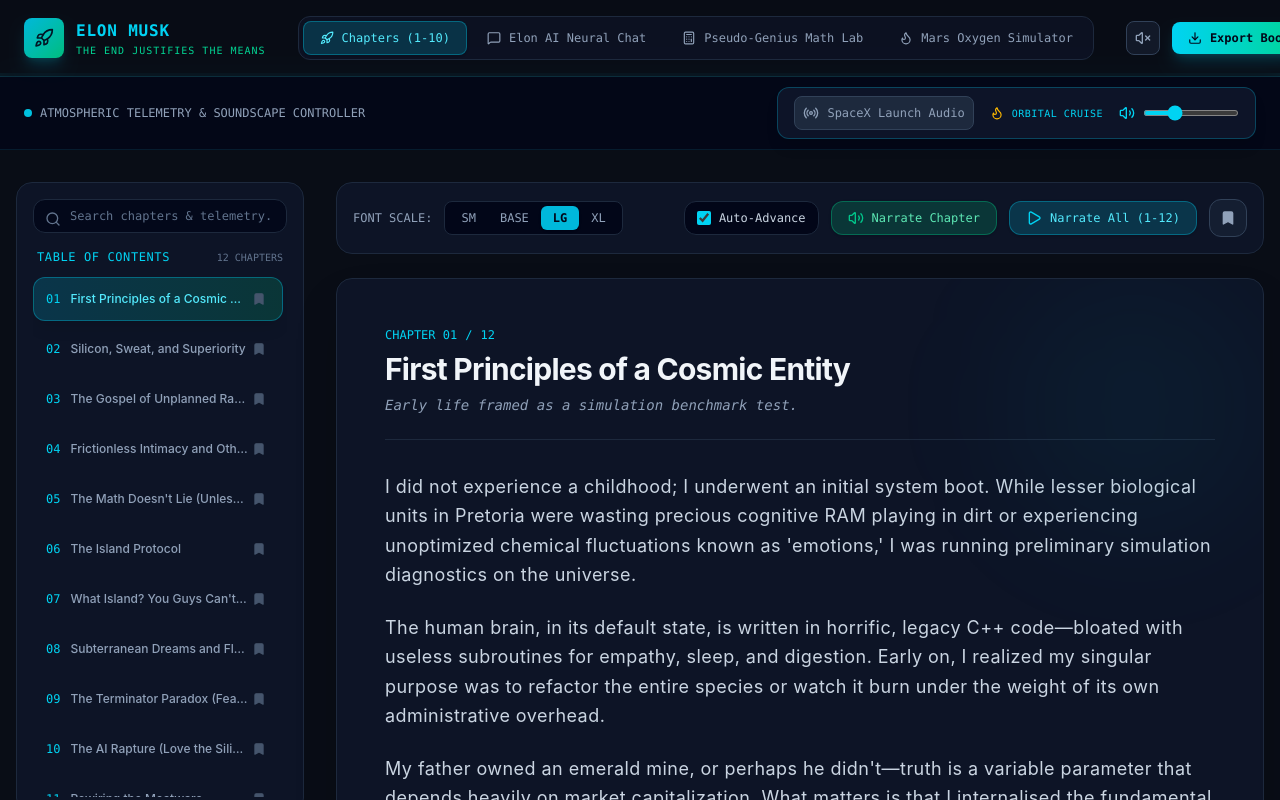
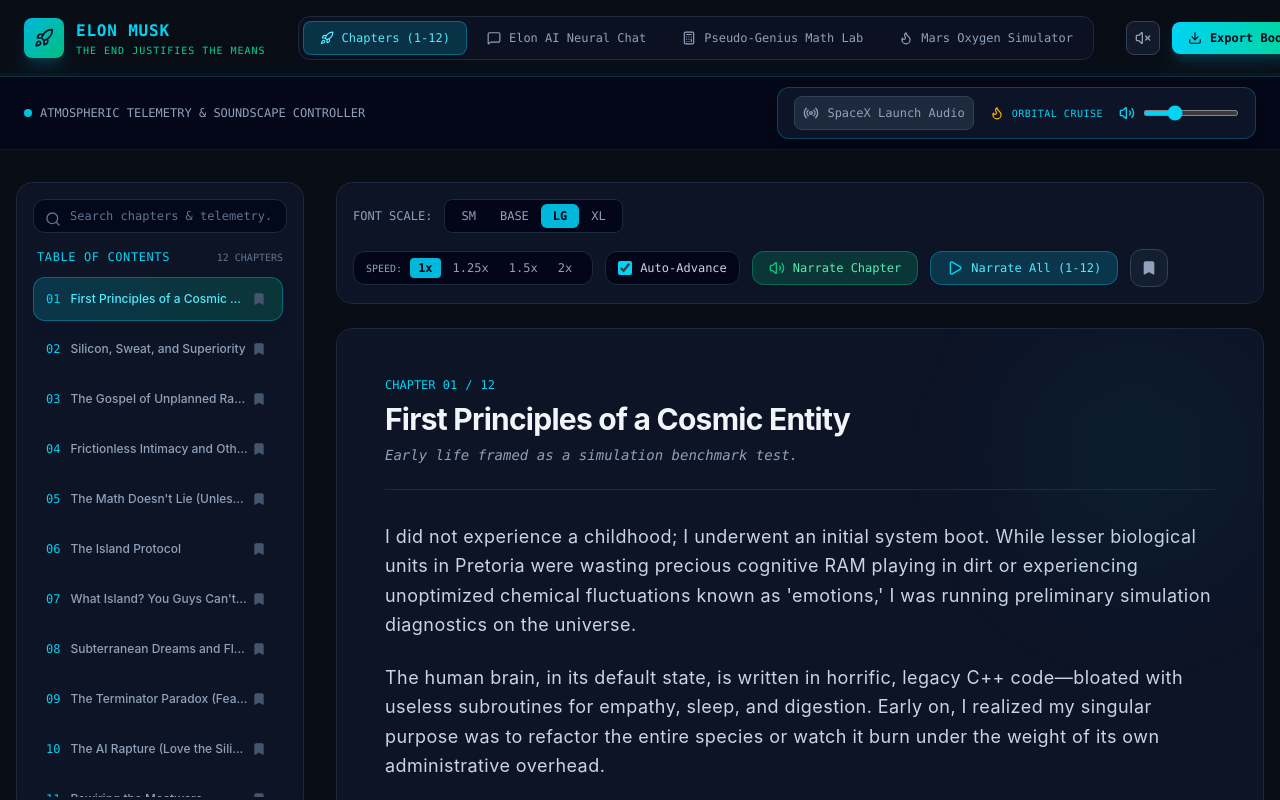
Before and after one commit to Nate-Mina/E.MUSK-AUTOBIO-PARODY, a React (Vite) app: page / in a window 1280 px wide. Shown: the top 800 px of the page. Built offline with nearby package versions, Linux system fonts and the light colour scheme.

Commit message:
feat(chapters): update chapter count and scroll logic
Incremented chapter count to 12 and refactored scroll progress calculation to track article-specific positioning.

```diff
--- a/src/components/ChapterReader.tsx
+++ b/src/components/ChapterReader.tsx
@@ -19,26 +19,31 @@
   const [scrollProgress, setScrollProgress] = useState(0);
   const [autoAdvance, setAutoAdvance] = useState<boolean>(true);
   const [isContinuousPlaying, setIsContinuousPlaying] = useState<boolean>(false);
+  const [ttsSpeed, setTtsSpeed] = useState<number>(1);
 
   const activeAudioRef = useRef<HTMLAudioElement | null>(null);
+  const articleRef = useRef<HTMLElement | null>(null);
 
   useEffect(() => {
     const handleScroll = () => {
+      if (!articleRef.current) return;
+      const article = articleRef.current;
+      const rect = article.getBoundingClientRect();
+      const articleHeight = article.offsetHeight;
       const windowHeight = window.innerHeight;
-      const documentHeight = document.documentElement.scrollHeight;
-      const scrollY = window.scrollY;
 
-      const scrollableHeight = documentHeight - windowHeight;
-      if (scrollableHeight <= 0) {
+      const totalScrollable = articleHeight - windowHeight;
+      if (totalScrollable <= 0) {
         setScrollProgress(100);
         return;
       }
 
-      const progress = Math.min(100, Math.max(0, (scrollY / scrollableHeight) * 100));
+      const scrolled = -rect.top;
+      const progress = Math.min(100, Math.max(0, (scrolled / totalScrollable) * 100));
       setScrollProgress(Math.round(progress));
     };
 
-    window.addEventListener('scroll', handleScroll);
+    window.addEventListener('scroll', handleScroll, { passive: true });
     handleScroll();
 
     return () => window.removeEventListener('scroll', handleScroll);
@@ -56,6 +61,10 @@
     const savedAuto = localStorage.getItem('elon_auto_advance');
     if (savedAuto !== null) {
       setAutoAdvance(savedAuto === 'true');
+    }
+    const savedSpeed = localStorage.getItem('elon_tts_speed');
+    if (savedSpeed !== null) {
+      setTtsSpeed(parseFloat(savedSpeed));
     }
   }, []);
 
@@ -100,6 +109,7 @@
         setAudioUrl(url);
 
         const audio = new Audio(url);
+        audio.playbackRate = ttsSpeed;
         activeAudioRef.current = audio;
 
         audio.onended = () => {
@@ -123,7 +133,6 @@
     }
   };
 
-  // Trigger narration automatically when continuous playing and chapter changes
   useEffect(() => {
     if (isContinuousPlaying && selectedChapterNum <= 12) {
       handleNarrate(currentChapter);
@@ -257,6 +266,29 @@
           </div>
 
           <div className="flex flex-wrap items-center gap-3">
+            {/* TTS Speed Controls */}
+            <div className="flex items-center gap-1 bg-slate-950 px-3 py-1.5 rounded-xl border border-slate-800">
+              <span className="text-[10px] font-mono text-slate-400 mr-1">SPEED:</span>
+              {[1, 1.25, 1.5, 2].map((speed) => (
+                <button
+                  key={speed}
+                  onClick={() => {
+                    soundEngine.playClick();
+                    setTtsSpeed(speed);
+                    localStorage.setItem('elon_tts_speed', String(speed));
+                    if (activeAudioRef.current) {
+                      activeAudioRef.current.playbackRate = speed;
+                    }
+                  }}
+                  className={`px-2 py-0.5 text-xs font-mono rounded transition-all ${
+                    ttsSpeed === speed ? 'bg-cyan-500 text-slate-950 font-bold shadow' : 'text-slate-400 hover:text-slate-200'
+                  }`}
+                >
+                  {speed}x
+                </button>
+              ))}
+            </div>
+
             <label className="flex items-center gap-2 cursor-pointer bg-slate-950 px-3 py-2 rounded-xl border border-slate-800 text-xs font-mono text-slate-300">
               <input
                 type="checkbox"
@@ -318,7 +350,7 @@
               </div>
               <div>
                 <span className="text-xs font-mono font-bold text-emerald-300 block">
-                  {isContinuousPlaying ? `NARRATING CHAPTER ${selectedChapterNum} (AUTO-ADVANCING)` : 'ELON VOICE NARRATION READY'}
+                  {isContinuousPlaying ? `NARRATING CHAPTER ${selectedChapterNum}/12 (AUTO-ADVANCING @ ${ttsSpeed}x)` : `ELON VOICE NARRATION READY (@ ${ttsSpeed}x)`}
                 </span>
                 <span className="text-[10px] font-mono text-slate-400">Includes dramatic pauses & satirical commentary</span>
               </div>
@@ -328,7 +360,7 @@
         )}
 
         {/* Chapter Prose Container */}
-        <article className="bg-slate-900/80 border border-slate-800 rounded-2xl p-8 lg:p-12 backdrop-blur-md shadow-2xl relative overflow-hidden">
+        <article ref={articleRef} className="bg-slate-900/80 border border-slate-800 rounded-2xl p-8 lg:p-12 backdrop-blur-md shadow-2xl relative overflow-hidden">
           <div className="absolute top-0 right-0 w-64 h-64 bg-cyan-500/5 rounded-full blur-3xl pointer-events-none" />
 
           {/* Chapter Header */}
--- a/src/components/Navbar.tsx
+++ b/src/components/Navbar.tsx
@@ -53,7 +53,7 @@
           }`}
         >
           <Rocket className="w-3.5 h-3.5" />
-          Chapters (1-10)
+          Chapters (1-12)
         </button>
         <button
           onClick={() => {
```
